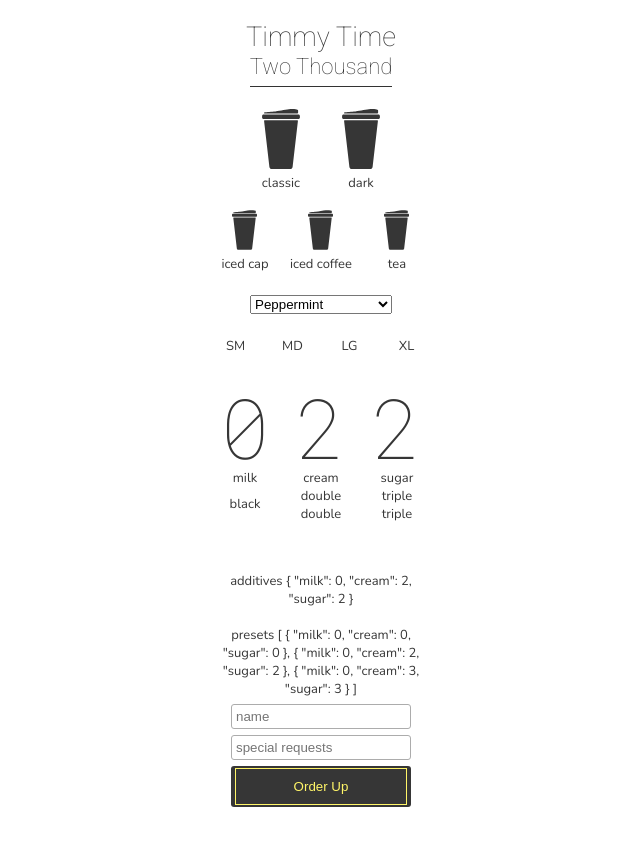
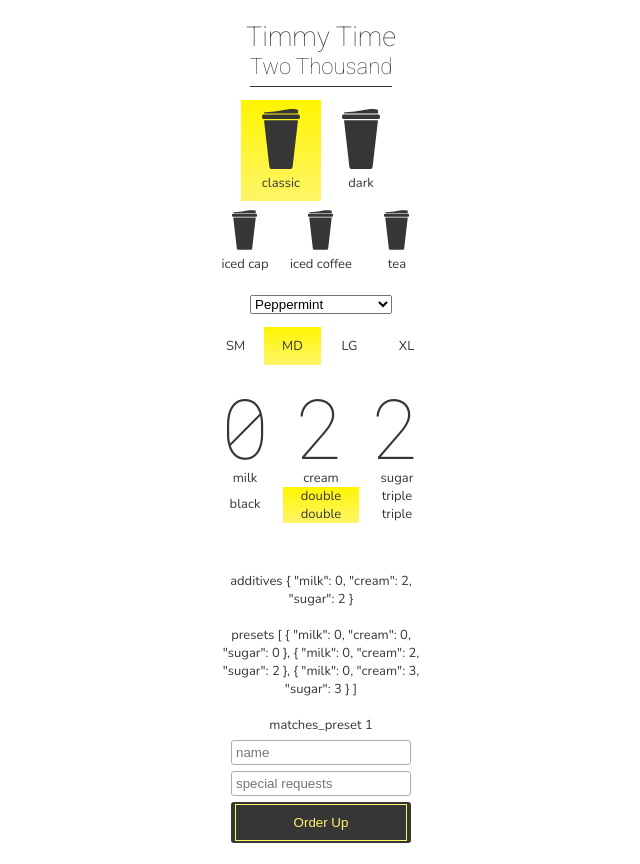
Before and after one commit to zorodude/office-coffee, an Angular app: page / in a window 1280 px wide. Shown: the whole page, without its empty margins (319-959 px from the left). Before the commit the page ends 828 px from the top, so only its background shows below. Built offline with nearby package versions, Linux system fonts and the light colour scheme.

Commit message:
set default selections. BUG: presets dont clear if user selects preset, then digit

```diff
--- a/src/app/additives/additives.component.html
+++ b/src/app/additives/additives.component.html
@@ -22,15 +22,15 @@
 
 <div class="presets cf">
   <div class="col">
-    <input type="radio" name="preset" value="black" id="black">
+    <input [checked]="matches_preset == 0" type="radio" name="preset" value="black" id="black">
     <label (click)="usePreset(0)" for="black">black</label>
   </div>
   <div class="col">
-    <input type="radio" name="preset" value="double" id="double">
+    <input [checked]="matches_preset == 1" type="radio" name="preset" value="double" id="double">
     <label (click)="usePreset(1)" for="double">double double</label>
   </div>
   <div class="col">
-    <input type="radio" name="preset" value="triple" id="triple">
+    <input [checked]="matches_preset == 2" type="radio" name="preset" value="triple" id="triple">
     <label (click)="usePreset(2)" for="triple">triple<br> triple</label>
   </div>
 </div>
@@ -39,3 +39,5 @@
 <br>additives {{additives | json }}
 <br>
 <br>presets {{presets | json }}
+<br>
+<br> matches_preset {{matches_preset}}
--- a/src/app/additives/additives.component.ts
+++ b/src/app/additives/additives.component.ts
@@ -14,10 +14,17 @@ export class AdditivesComponent {
   //TODO remove: using for debug
   presets = PRESETS;
 
+  default : number;
+
+  // select ui when match is found
+  matches_preset = null;
+
   ngOnInit(){
     // set default
+    this.default = 1;
     this.usePreset(1);
-  };
+    this.checkPresetMatch();
+  }
 
   // add another when user clicks the digit
   increase(prop){
@@ -25,13 +32,37 @@ export class AdditivesComponent {
     if (this.additives[prop] > 9){
       this.additives[prop] = 0;
     }
-  };
+    this.checkPresetMatch();
+  }
 
   // copy from object, to preserve presets
   usePreset(preset){
     for (let key in this.additives) {
       this.additives[key] = PRESETS[preset][key];
     }
-  };
+  }
+
+  // @TODO preset highlights don't reset if user clicked preset, then digit. only when digits match true, then false.
+  checkPresetMatch(){
+    // highlight preset, if digits were individually modified and match
+    for (let i =0; i < PRESETS.length; i++) {
+      var perfect_match = true;
+      for (let key in this.additives) {
+        if (this.additives[key] !== PRESETS[i][key]) {
+          perfect_match = false;
+          break;
+        }else{
+        }
+      }
+      if (perfect_match){
+        console.log('found perfect match at ' +i);
+        this.matches_preset = i;
+        break;
+      }else{
+        console.log('no match found');
+        this.matches_preset = null;
+      }
+    }
+  }
 
 }
--- a/src/app/beverage.ts
+++ /dev/null
@@ -1,5 +0,0 @@
-export class Beverage {
-  id: number;
-  name: string;
-  selected: boolean;
-}
--- a/src/app/beverages.ts
+++ b/src/app/beverages.ts
@@ -1,9 +1,7 @@
-import {Beverage} from './beverage';
-
-export const BEVERAGES: Beverage[] = [
-  {id: 1, name: 'classic', selected: true},
-  {id: 2, name: 'dark', selected: false},
-  {id: 3, name: 'iced cap', selected: false},
-  {id: 4, name: 'iced coffee', selected: false},
-  {id: 5, name: 'tea', selected: false}
+export const BEVERAGES = [
+  'classic',
+  'dark',
+  'iced cap',
+  'iced coffee',
+  'tea'
 ];
--- a/src/app/beverages/beverages.component.html
+++ b/src/app/beverages/beverages.component.html
@@ -1,23 +1,23 @@
 <div class="primary cf">
   <div *ngFor="let bev of beverages | slice:0:2" class="col">
-    <input type="radio" name="beverage" value="{{bev.name}}" id="{{bev.name}}" required>
-    <label for="{{bev.name}}">
+    <input [checked]="bev == default" type="radio" name="beverage" value="{{bev}}" id="{{bev}}" required>
+    <label for="{{bev}}">
       <div class="image-box">
         <img src="assets/cup2.svg" alt="coffee cup">
       </div>
-      {{bev.name}}
+      {{bev}}
     </label>
   </div>
 </div>
 
 <div class="secondary cf">
   <div *ngFor="let bev of beverages | slice:2" class="col">
-    <input type="radio" name="beverage" value="{{bev.name}}" id="{{bev.name}}" required>
-    <label for="{{bev.name}}">
+    <input [checked]="bev == default" type="radio" name="beverage" value="{{bev}}" id="{{bev}}" required>
+    <label for="{{bev}}">
       <div class="image-box">
         <img src="assets/cup2.svg" alt="coffee cup">
       </div>
-      {{bev.name}}
+      {{bev}}
     </label>
   </div>
 </div>
--- a/src/app/beverages/beverages.component.ts
+++ b/src/app/beverages/beverages.component.ts
@@ -1,5 +1,4 @@
 import { Component, OnInit } from '@angular/core';
-import { Beverage } from '../beverage';
 import { BEVERAGES } from '../beverages';
 
 @Component({
@@ -10,4 +9,6 @@ export class BeveragesComponent {
 
   beverages = BEVERAGES;
 
+  default : string = 'classic';
+
 }
--- a/src/app/sizes/sizes.component.html
+++ b/src/app/sizes/sizes.component.html
@@ -1,4 +1,4 @@
 <div class="col" *ngFor="let size of sizes">
-  <input type="radio" name="size" value="{{size}}" id="{{size}}">
+  <input [checked]="size == default" type="radio" name="size" value="{{size}}" id="{{size}}">
   <label class="" for="{{size}}">{{size}}</label>
 </div>
--- a/src/app/sizes/sizes.component.ts
+++ b/src/app/sizes/sizes.component.ts
@@ -8,4 +8,6 @@ export class SizesComponent {
 
   sizes = ['sm','md','lg','xl'];
 
+  default : string = 'md';
+
 }
```
